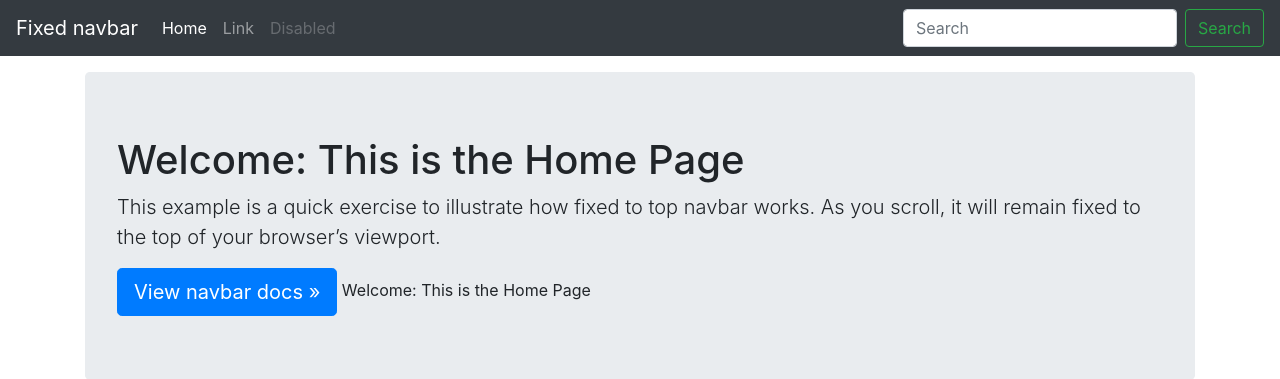
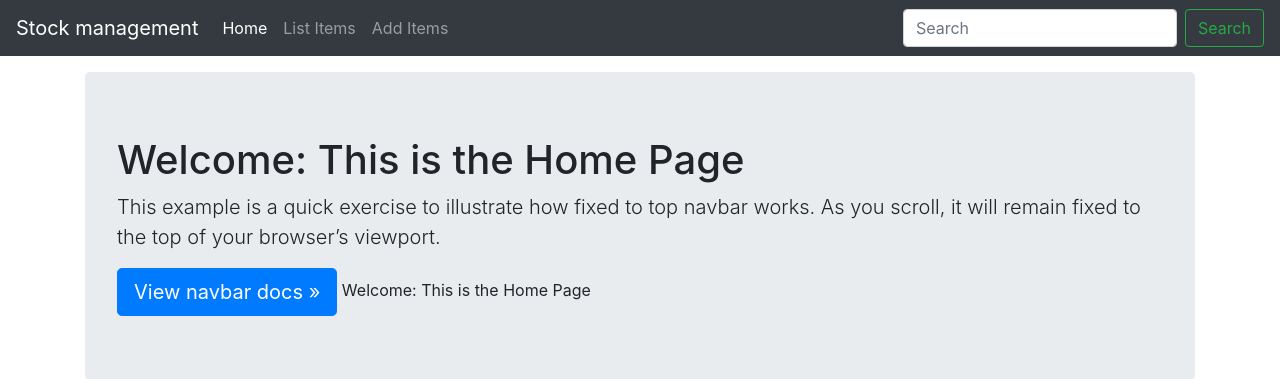
Before and after one commit to DEIVIDA/stock_management_system-django, a Django app: page / in a window 1280 px wide. Shown: the top 379 px of the page. Run offline with Django 4.2, Linux system fonts and the light colour scheme; some libraries are stand-ins or nearby versions.

Commit message:
Edited navbar

```diff
--- a/stock_management_project/stock_management/templates/home.html
+++ b/stock_management_project/stock_management/templates/home.html
@@ -36,28 +36,7 @@
 	<link href="{% static 'css/navbar-top-fixed.css' %}" rel="stylesheet" />
   </head>
   <body>
-    <nav class="navbar navbar-expand-md navbar-dark fixed-top bg-dark">
-      <a class="navbar-brand" href="#">Fixed navbar</a>
-      <button class="navbar-toggler" type="button" data-toggle="collapse" data-target="#navbarCollapse" aria-controls="navbarCollapse" aria-expanded="false" aria-label="Toggle navigation"><span class="navbar-toggler-icon"></span></button>
-      <div class="collapse navbar-collapse" id="navbarCollapse">
-        <ul class="navbar-nav mr-auto">
-          <li class="nav-item active">
-            <a class="nav-link" href="#">Home <span class="sr-only">(current)</span></a>
-          </li>
-          <li class="nav-item">
-            <a class="nav-link" href="#">Link</a>
-          </li>
-          <li class="nav-item">
-            <a class="nav-link disabled" href="#" tabindex="-1" aria-disabled="true">Disabled</a>
-          </li>
-        </ul>
-        <form class="form-inline mt-2 mt-md-0">
-          <input class="form-control mr-sm-2" type="text" placeholder="Search" aria-label="Search" />
-          <button class="btn btn-outline-success my-2 my-sm-0" type="submit">Search</button>
-        </form>
-      </div>
-    </nav>
-
+    {% include 'navbar.html' %}
     <main role="main" class="container">
       <div class="jumbotron">
         <h1>{{ title }}</h1>
--- /dev/null
+++ b/stock_management_project/stock_management/templates/navbar.html
@@ -0,0 +1,21 @@
+<nav class="navbar navbar-expand-md navbar-dark fixed-top bg-dark">
+    <a class="navbar-brand" href="#">Stock management</a>
+    <button class="navbar-toggler" type="button" data-toggle="collapse" data-target="#navbarCollapse" aria-controls="navbarCollapse" aria-expanded="false" aria-label="Toggle navigation"><span class="navbar-toggler-icon"></span></button>
+    <div class="collapse navbar-collapse" id="navbarCollapse">
+      <ul class="navbar-nav mr-auto">
+        <li class="nav-item active">
+          <a class="nav-link" href="/">Home</a>
+        </li>
+        <li class="nav-item">
+          <a class="nav-link" href="/list_item">List Items</a>
+        </li>
+        <li class="nav-item">
+          <a class="nav-link" href="/add_item">Add Items</a>
+        </li>
+      </ul>
+      <form class="form-inline mt-2 mt-md-0">
+        <input class="form-control mr-sm-2" type="text" placeholder="Search" aria-label="Search" />
+        <button class="btn btn-outline-success my-2 my-sm-0" type="submit">Search</button>
+      </form>
+    </div>
+  </nav>
```
Also changed, not shown: stock_management_project/stock_management/templates/add_item.html (+1 -22 lines), stock_management_project/stock_management/templates/list_item.html (+1 -22 lines).
